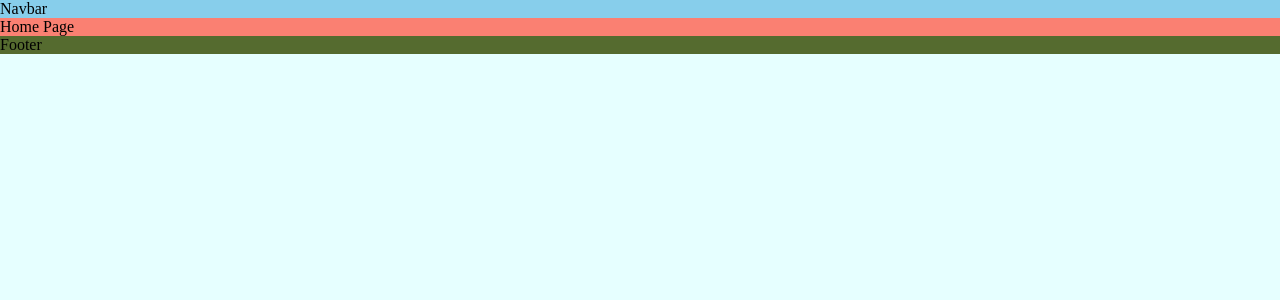
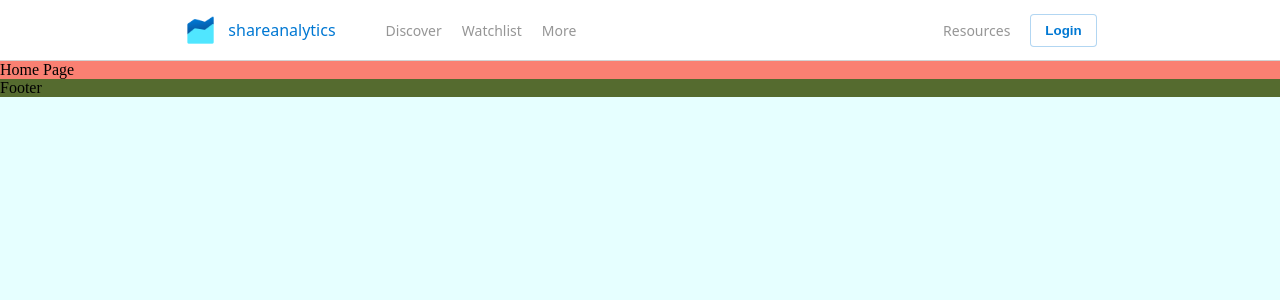
Before and after one commit to avinasdube/shareanalytics, a React (Create React App) app in the folder sa-client/: page / in a window 1280 px wide. Shown: the top 300 px of the page. Built offline with nearby package versions, Linux system fonts and the light colour scheme.

Commit message:
[navbar]: navbar frontend done

```diff
--- a/sa-client/src/components/organisms/Navbar/Navbar.scss
+++ b/sa-client/src/components/organisms/Navbar/Navbar.scss
@@ -1,3 +1,91 @@
+$a: #0078D3;
+$b: #0858A1;
+$c: #50E6FF;
+$link-color: #969696;
+
 .navbar{
-    background-color: skyblue;
+    background-color: white;
+    height: 60px;
+    display: flex;
+    align-items: center;
+    justify-content: space-around;
+    border-bottom: 1px solid rgb(210, 210, 210);
+    font-family: system-ui;
+
+    .leftSide{
+        display: flex;
+        align-items: center;
+        justify-content: center;
+        gap: 10px;
+
+        .logo{
+            display: flex;
+            align-items: center;
+            justify-content: center;
+
+            img{
+                width: 35px;
+                height: 35px;
+            }
+        }
+
+        .appName{
+            color: $a;
+            font-size: 16px;
+            font-weight: 500;
+        }
+
+        .links{
+            ul{
+                display: flex;
+                align-items: center;
+                gap: 20px;
+
+                li{
+                    list-style: none;
+                    color: $link-color;
+                    font-size: 14px;
+                    cursor: pointer;
+                }
+
+                li:hover{
+                    color: rgb(70, 70, 70);
+                }
+            }
+        }
+    }
+
+    .rightSide{
+        display: flex;
+        align-items: center;
+        justify-content: center;
+        gap: 20px;
+
+        li{
+            list-style: none;
+            color: $link-color;
+            font-size: 14px;
+            cursor: pointer;
+        }
+
+        li:hover{
+            color: rgb(70, 70, 70);
+        }
+
+        button{
+            background-color: white;
+            border: 1px solid rgba(0, 120, 211, 0.3);
+            border-radius: 4px;
+            color: $a;
+            padding: 8px 14px;
+            cursor: pointer;
+            font-weight: 600;
+        }
+
+        button:hover{
+            box-shadow: 0 0 8px rgb(230, 230, 230);
+            transition: 0.3s all ease;
+            transform: translateY(-1px);
+        }
+    }
 }
--- a/sa-client/src/components/organisms/Navbar/Navbar.tsx
+++ b/sa-client/src/components/organisms/Navbar/Navbar.tsx
@@ -1,10 +1,35 @@
 import React from 'react';
 import './Navbar.scss';
+
+const logo2: string = require('../../../assets/icons/logo-2.png');
 
 const Navbar: React.FC = () => {
   return (
     <div className="navbar">
-      Navbar
+      {/* left-side of navbar */}
+
+      <div className='leftSide'>
+        <div className="logo">
+          <img src={logo2} alt=''></img>
+        </div>
+        <div className="appName">
+          shareanalytics
+        </div>
+        <div className="links">
+          <ul>
+            <li>Discover</li>
+            <li>Watchlist</li>
+            <li>More</li>
+          </ul>
+        </div>
+      </div>
+
+      {/* right-side of navbar */}
+
+      <div className="rightSide">
+        <li>Resources</li>
+        <button>Login</button>
+      </div>
     </div>
   );
 };
```
